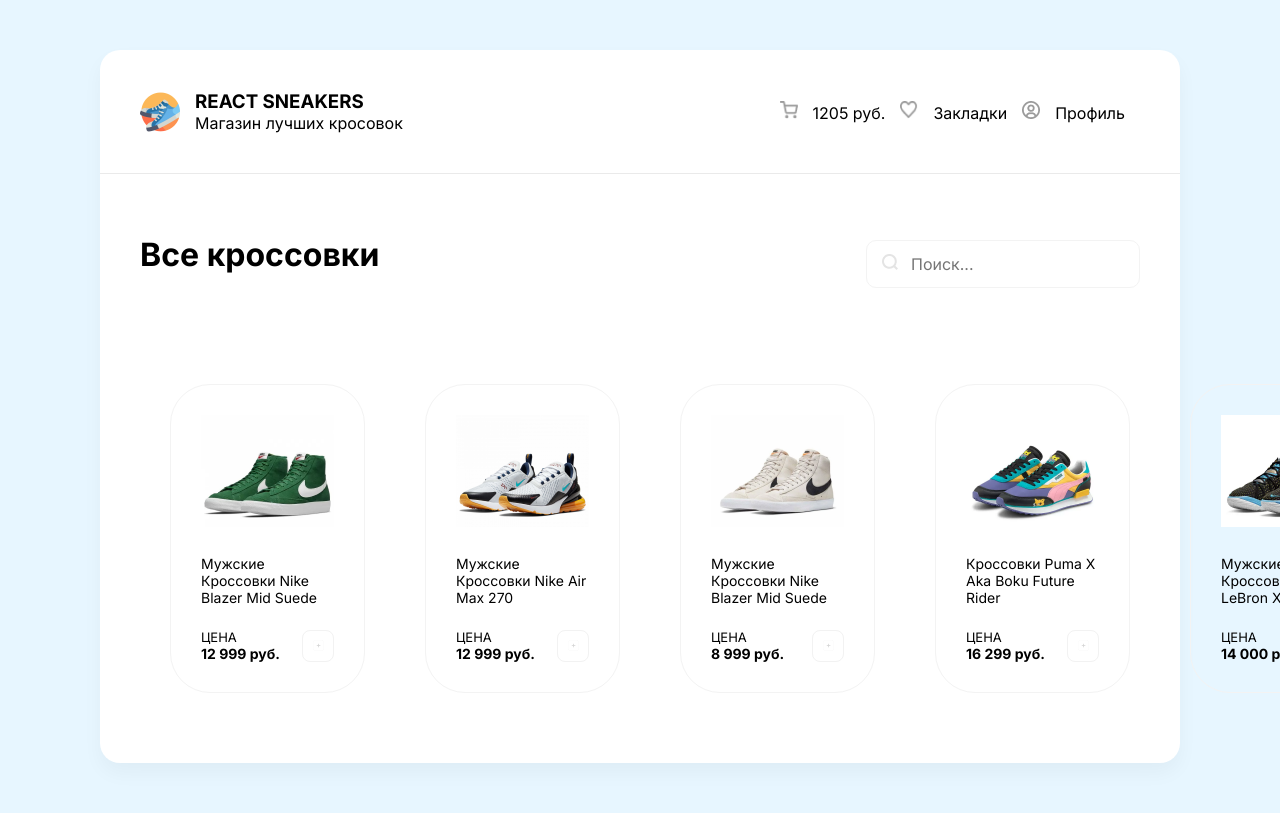
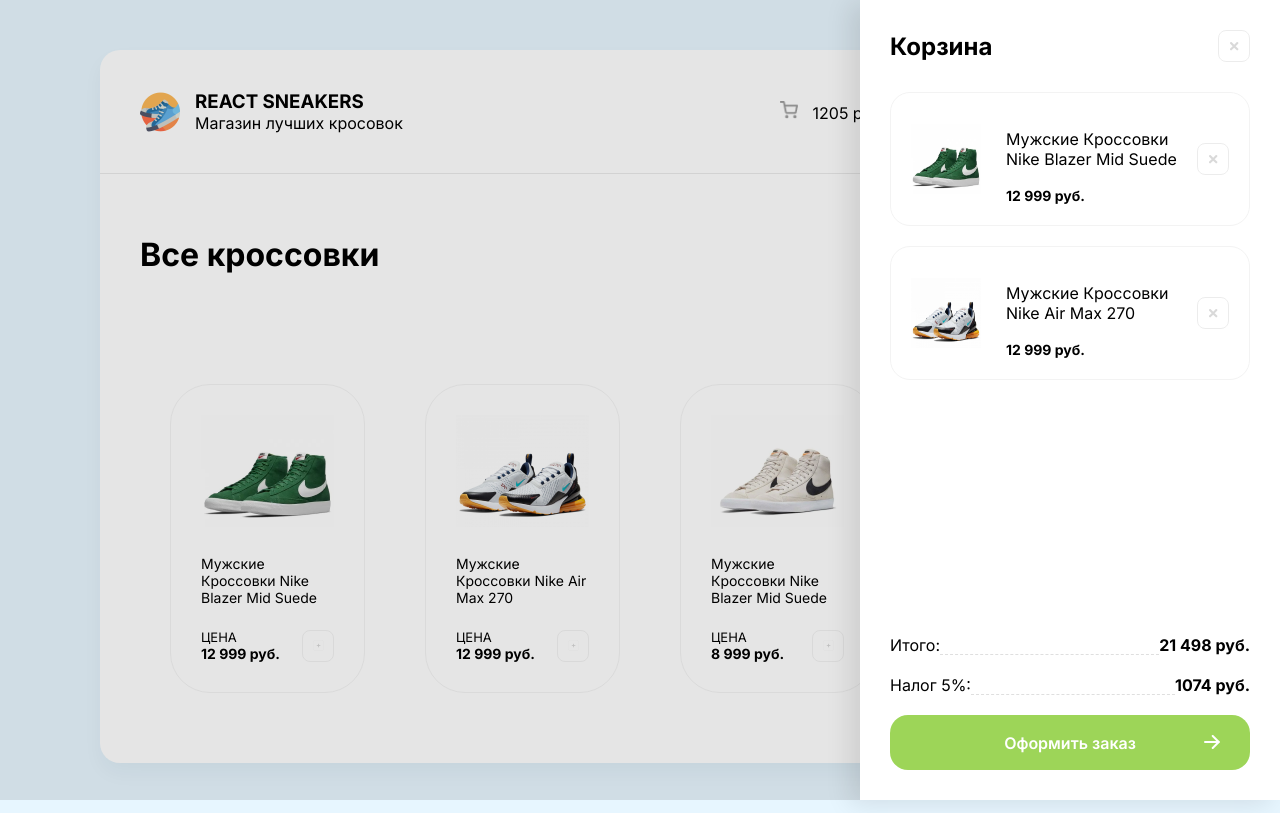
Before and after one commit to 1-infinity-1/sneaker, a React (Create React App) app: page / in a window 1280 px wide. Shown: the top 813 px of the page. Built offline with nearby package versions, Linux system fonts and the light colour scheme.

Commit message:
05.04.24

```diff
--- a/src/App.js
+++ b/src/App.js
@@ -2,7 +2,7 @@
 import Drawer from "./components/Drawer";
 import Header from "./components/Header";
 import Card from "./components/Card";
-const arr = [
+const arrCard = [
     {key: 0, image: "/image/sneakers/1.png", name: "Мужские Кроссовки Nike Blazer Mid Suede", price: "12 999 руб."},
     {key: 1, image: "/image/sneakers/2.png", name: "Мужские Кроссовки Nike Air Max 270", price: "12 999 руб."},
     {key: 2, image: "/image/sneakers/3.png", name: "Мужские Кроссовки Nike Blazer Mid Suede", price: "8 999 руб."},
@@ -23,7 +23,7 @@
                     </div>
                 </div>
                 <div className="Sneakers">
-                    {arr.map((obj) => (<Card key = {obj.key} image = {obj.image} name = {obj.name} price = {obj.price}/>))}
+                    {arrCard.map((obj) => (<Card key = {obj.key} image = {obj.image} name = {obj.name} price = {obj.price}/>))}
                 </div>
             </div>
         </div>
--- a/src/components/Drawer.js
+++ /dev/null
@@ -1,54 +0,0 @@
-function Drawer() {
-    return (
-        <div style={{display: 'none'}} className="overlay">
-            <div className="drawer">
-                <div className="cartHeadBtn">
-                    <h2 className="cartHead">Корзина</h2>
-                    <img className="btn_cross" src="/image/btn-cross.svg" alt="cross"/>
-                </div>
-                <div className="item">
-                    <div className="cartItem">
-                        <img className="cartItemImg" src="/image/sneakers/1.png" alt="Sneakers"/>
-                        <div>
-                            <p>
-                                Мужские кроссовки Nike Air Max 270
-                            </p>
-                            <b>
-                                12 999 руб.
-                            </b>
-                        </div>
-                        <img className="btn_cross" src="/image/btn-cross.svg" alt="cross"/>
-                    </div>
-                    <div className="cartItem">
-                        <img className="cartItemImg" src="/image/sneakers/1.png" alt="Sneakers"/>
-                        <div>
-                            <p>
-                                Мужские кроссовки Nike Air Max 270
-                            </p>
-                            <b>
-                                12 999 руб.
-                            </b>
-                        </div>
-                        <img className="btn_cross" src="/image/btn-cross.svg" alt="cross"/>
-                    </div>
-                </div>
-                <div className="cartTotalBlock">
-                    <li className="cartTotalBlockLi">
-                        <span>Итого:</span>
-                        <div></div>
-                        <b>21 498 руб.</b>
-                    </li>
-                    <li className="cartTotalBlockLi">
-                        <span>Налог 5%:</span>
-                        <div></div>
-                        <b>1074 руб.</b>
-                    </li>
-                    <button className="greenButton">Оформить заказ <img src="/image/Arrow.svg" alt="Arrow"/>
-                    </button>
-                </div>
-            </div>
-        </div>
-    )
-}
-
-export default Drawer;
--- /dev/null
+++ b/src/components/Drawer/CartItem/CartItem.module.scss
@@ -0,0 +1,38 @@
+.cartItem {
+    border: 1px solid #f3f3f3;
+    border-radius: 20px;
+    overflow: hidden;
+    display: flex;
+    grid-gap: 15px;
+    align-items: center;
+    padding: 20px;
+    margin-bottom: 20px;
+
+    .cartItemImg {
+      width: 70px;
+      height: 70px;
+      background-size: contain;
+      background-position: 0 10px;
+      background-repeat: no-repeat;
+      margin-right: 10px;
+    }
+
+    p {
+
+      font-size: 16px;
+    }
+
+    b {
+      font-size: 14px;
+    }
+}
+
+.btn_cross {
+    cursor: pointer;
+    opacity: 0.5;
+    transition: opacity 0.15s ease-in-out;
+
+    :hover {
+      opacity: 1;
+    }
+  }
--- /dev/null
+++ b/src/components/Drawer/CartItem/index.js
@@ -0,0 +1,18 @@
+import style from "./CartItem.module.scss"
+function CartItem(props) {
+    return(
+        <div className={style.cartItem}>
+                <img className={style.cartItemImg} src={props.image} alt="Sneakers"/>
+                <div>
+                    <p>
+                        {props.name}
+                    </p>
+                    <b>
+                        {props.price}
+                    </b>
+                </div>
+            <img className={style.btn_cross} src="/image/btn-cross.svg" alt="cross"/>
+        </div>
+    )
+}
+export default CartItem;
--- /dev/null
+++ b/src/components/Drawer/Drawer.module.scss
@@ -0,0 +1,120 @@
+.overlay {
+    position: absolute;
+    left: 0;
+    top: 0;
+    width: 100%;
+    height: 100%;
+    background-color: rgba(0, 0, 0, 0.1);
+    z-index: 0.5;
+  }
+.drawer {
+    display: flex;
+    flex-direction: column;
+    flex-grow: 1;
+    position: absolute;
+    width: 420px;
+    height: 100%;
+    right: 0;
+    background: #FFFFFF;
+    box-shadow: -10px 4px 24px rgba(0, 0, 0, 0.1);
+    box-sizing: border-box;
+    padding: 30px;
+
+    .cartHeadBtn {
+      display: flex;
+      align-items: center;
+      justify-content: space-between;
+      margin-bottom: 30px;
+    }
+
+    h2 {
+      margin: 0;
+    }
+
+    .item {
+      flex: 1;
+      overflow: auto;
+      margin-bottom: 40px;
+    }
+
+    .cartItem {
+      border: 1px solid #f3f3f3;
+      border-radius: 20px;
+      overflow: hidden;
+      display: flex;
+      grid-gap: 15px;
+      align-items: center;
+      padding: 20px;
+      margin-bottom: 20px;
+
+      .cartItemImg {
+        width: 70px;
+        height: 70px;
+        background-size: contain;
+        background-position: 0 10px;
+        background-repeat: no-repeat;
+        margin-right: 10px;
+      }
+
+      p {
+
+        font-size: 16px;
+      }
+
+      b {
+        font-size: 14px;
+      }
+    }
+  }
+
+  .btn_cross {
+    cursor: pointer;
+    opacity: 0.5;
+    transition: opacity 0.15s ease-in-out;
+
+    :hover {
+      opacity: 1;
+    }
+  }
+
+  .cartTotalBlock {
+    .cartTotalBlockLi {
+      display: flex;
+      align-items: flex-end;
+      margin-bottom: 20px;
+
+      div {
+        flex: 1;
+        height: 1px;
+        border-bottom: 1px dashed #dfdfdf;
+      }
+    }
+  }
+
+  .greenButton {
+    width: 100%;
+    height: 55px;
+    background: #9dd558;
+    border-radius: 18px;
+    border: 0;
+    color: #FFFFFF;
+    font-size: 16px;
+    font-weight: 600;
+    cursor: pointer;
+    transition: background 0.2s ease-in-out;
+    position: relative;
+
+    img {
+      position: absolute;
+      right: 30px;
+      top: 20px;
+    }
+
+    // :hover {
+    //   background: lighten(#9dd558, 5%);
+    // }
+
+    // :active {
+    //   background: darken(#9dd558, 5%);
+    // }
+  }
--- /dev/null
+++ b/src/components/Drawer/index.js
@@ -0,0 +1,38 @@
+import CartItem from "./CartItem";
+import style from "./Drawer.module.scss"
+// style={{display: 'none'}}
+const arrCartItem = [
+    {key: 0, image: "/image/sneakers/1.png", name: "Мужские Кроссовки Nike Blazer Mid Suede", price: "12 999 руб."},
+    {key: 1, image: "/image/sneakers/2.png", name: "Мужские Кроссовки Nike Air Max 270", price: "12 999 руб."},
+]
+function Drawer() {
+    return (
+        <div  className={style.overlay}>
+            <div className={style.drawer}>
+                <div className={style.cartHeadBtn}>
+                    <h2 className={style.cartHead}>Корзина</h2>
+                    <img className={style.btn_cross} src="/image/btn-cross.svg" alt="cross"/>
+                </div>
+                <div className={style.item}>
+                    {arrCartItem.map((obj)=>(<CartItem key = {obj.key} image = {obj.image} name = {obj.name} price = {obj.price}/>))}
+                </div>
+                <div className={style.cartTotalBlock}>
+                    <li className={style.cartTotalBlockLi}>
+                        <span>Итого:</span>
+                        <div></div>
+                        <b>21 498 руб.</b>
+                    </li>
+                    <li className={style.cartTotalBlockLi}>
+                        <span>Налог 5%:</span>
+                        <div></div>
+                        <b>1074 руб.</b>
+                    </li>
+                    <button className={style.greenButton}>Оформить заказ <img src="/image/Arrow.svg" alt="Arrow"/>
+                    </button>
+                </div>
+            </div>
+        </div>
+    )
+}
+
+export default Drawer;
--- a/src/index.scss
+++ b/src/index.scss
@@ -15,128 +15,6 @@
   max-width: 1080px;
   margin: 50px auto;
   //
-}
-
-.overlay {
-  position: absolute;
-  left: 0;
-  top: 0;
-  width: 100%;
-  height: 100%;
-  background-color: rgba(0, 0, 0, 0.1);
-  z-index: 0.5;
-}
-
-.drawer {
-  display: flex;
-  flex-direction: column;
-  flex-grow: 1;
-  position: absolute;
-  width: 420px;
-  height: 100%;
-  right: 0;
-  background: #FFFFFF;
-  box-shadow: -10px 4px 24px rgba(0, 0, 0, 0.1);
-  box-sizing: border-box;
-  padding: 30px;
-
-  .cartHeadBtn {
-    display: flex;
-    align-items: center;
-    justify-content: space-between;
-    margin-bottom: 30px;
-  }
-
-  h2 {
-    margin: 0;
-  }
-
-  .item {
-    flex: 1;
-    overflow: auto;
-    margin-bottom: 40px;
-  }
-
-  .cartItem {
-    border: 1px solid #f3f3f3;
-    border-radius: 20px;
-    overflow: hidden;
-    display: flex;
-    grid-gap: 15px;
-    align-items: center;
-    padding: 20px;
-    margin-bottom: 20px;
-
-    .cartItemImg {
-      width: 70px;
-      height: 70px;
-      background-size: contain;
-      background-position: 0 10px;
-      background-repeat: no-repeat;
-      margin-right: 10px;
-    }
-
-    p {
-
-      font-size: 16px;
-    }
-
-    b {
-      font-size: 14px;
-    }
-  }
-}
-
-.btn_cross {
-  cursor: pointer;
-  opacity: 0.5;
-  transition: opacity 0.15s ease-in-out;
-
-  :hover {
-    opacity: 1;
-  }
-}
-
-.cartTotalBlock {
-  .cartTotalBlockLi {
-    display: flex;
-    align-items: flex-end;
-    margin-bottom: 20px;
-
-    div {
-      flex: 1;
-      height: 1px;
-      border-bottom: 1px dashed #dfdfdf;
-    }
-  }
-}
-
-.greenButton {
-  width: 100%;
-  height: 55px;
-  background: #9dd558;
-  border-radius: 18px;
-  border: 0;
-  color: #FFFFFF;
-  font-size: 16px;
-  font-weight: 600;
-  cursor: pointer;
-  transition: background 0.2s ease-in-out;
-  position: relative;
-
-  img {
-    position: absolute;
-    right: 30px;
-    top: 20px;
-  }
-
-  // :hover {
-  //   background: lighten(#9dd558, 5%);
-  // }
-
-  // :active {
-  //   background: darken(#9dd558, 5%);
-  // }
 }
 
 header {
```
